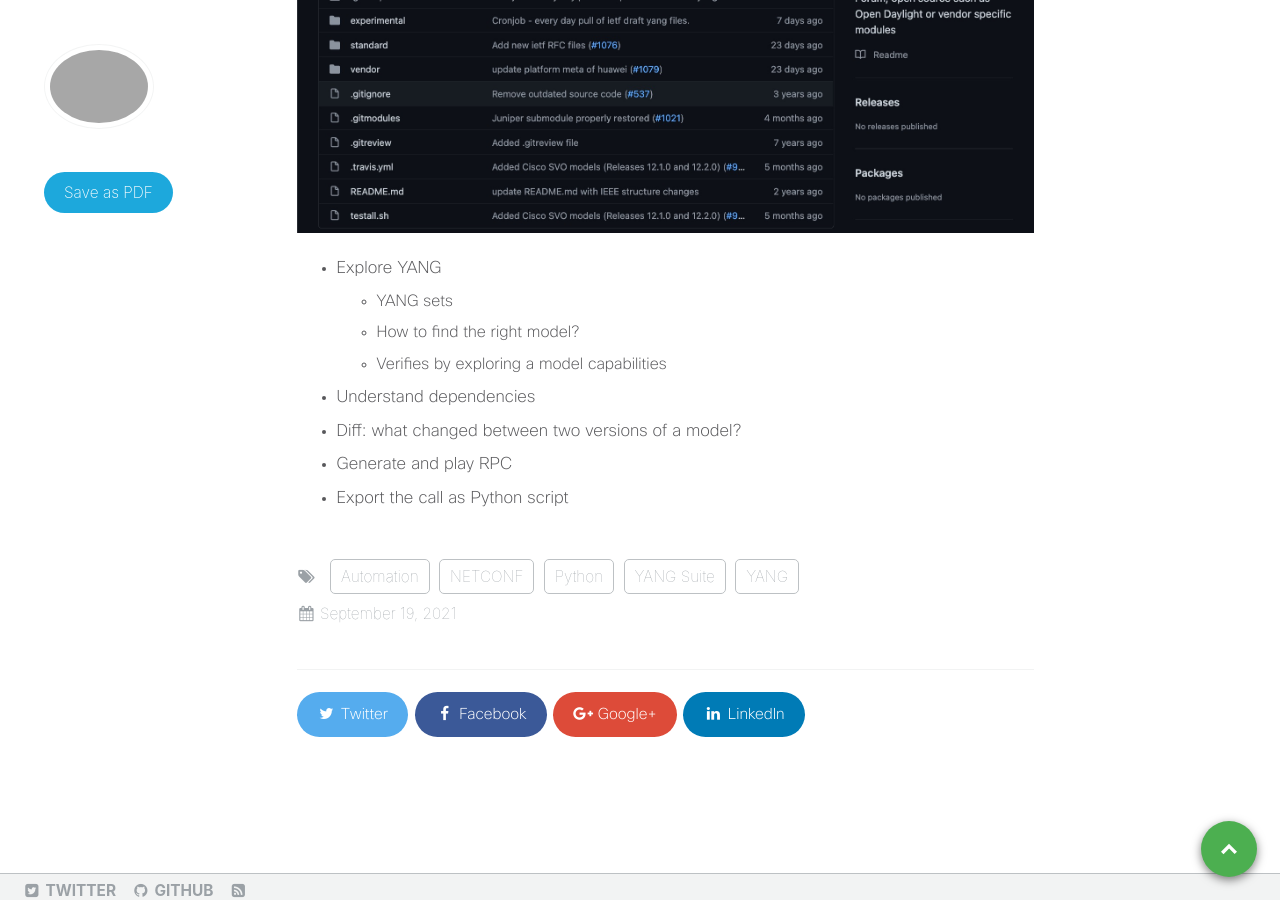
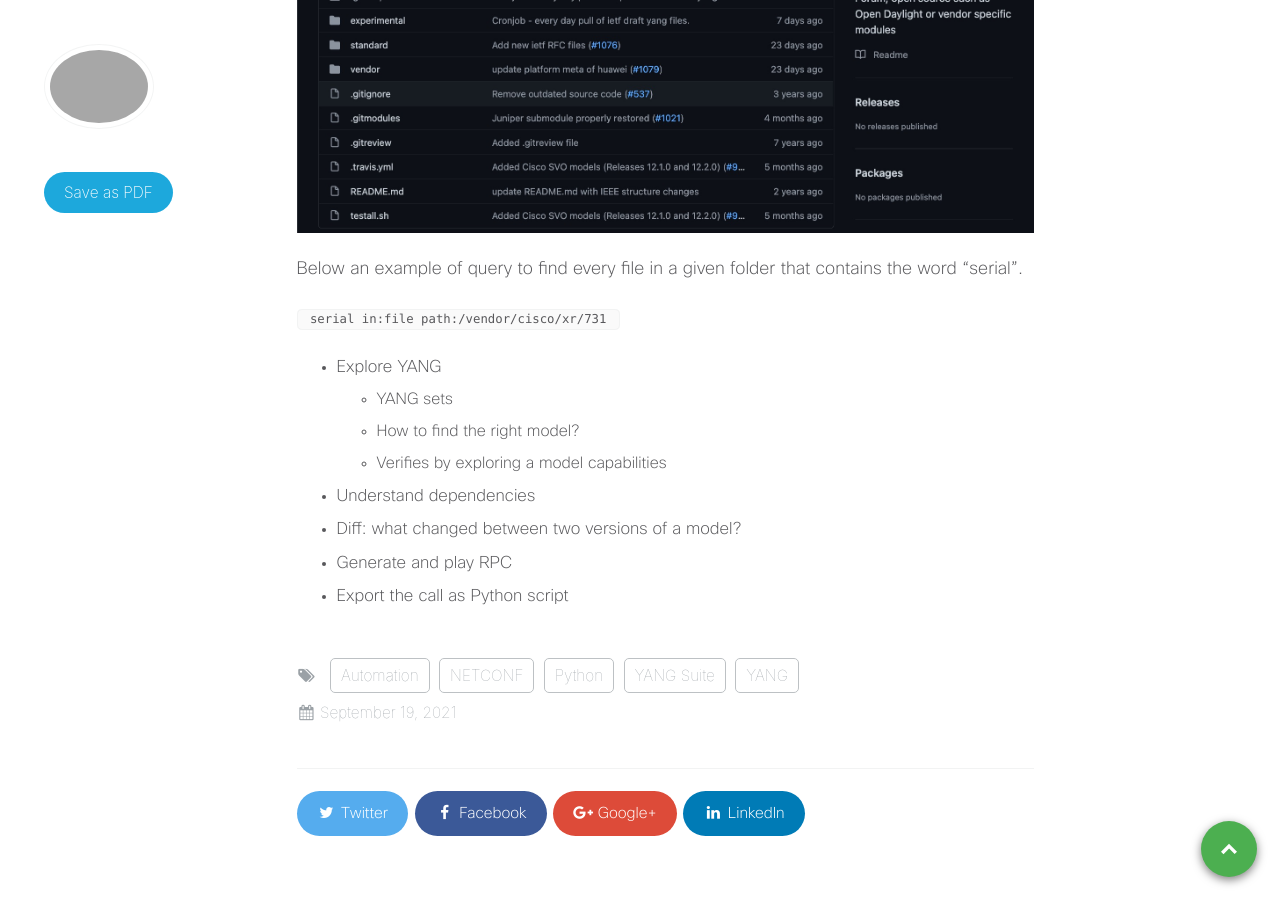
Before and after one commit to xrdocs/programmability, a Jekyll site: the page built from _tutorials/do-you-speak-yang.md, in a window 1280 px wide and 900 px high, scrolled down 7553 px. Built offline with Jekyll 4.4.1, drawn with Linux system fonts in a browser that asks for light colours; comment, search, counter and statistics services are not loaded.

Commit message:
finding model

```diff
--- a/_tutorials/do-you-speak-yang.md
+++ b/_tutorials/do-you-speak-yang.md
@@ -170,7 +170,11 @@ Go to the [YangModels/yang repository](https://github.com/YangModels/yang) on Gi
 
 ![github search.jpg]({{site.baseurl}}/images/github search.jpg){: .align-center}
 
+Below an example of query to find every file in a given folder that contains the word "serial".
 
+<code>
+serial in:file path:/vendor/cisco/xr/731
+</code>
 
 
 * Explore YANG
```
